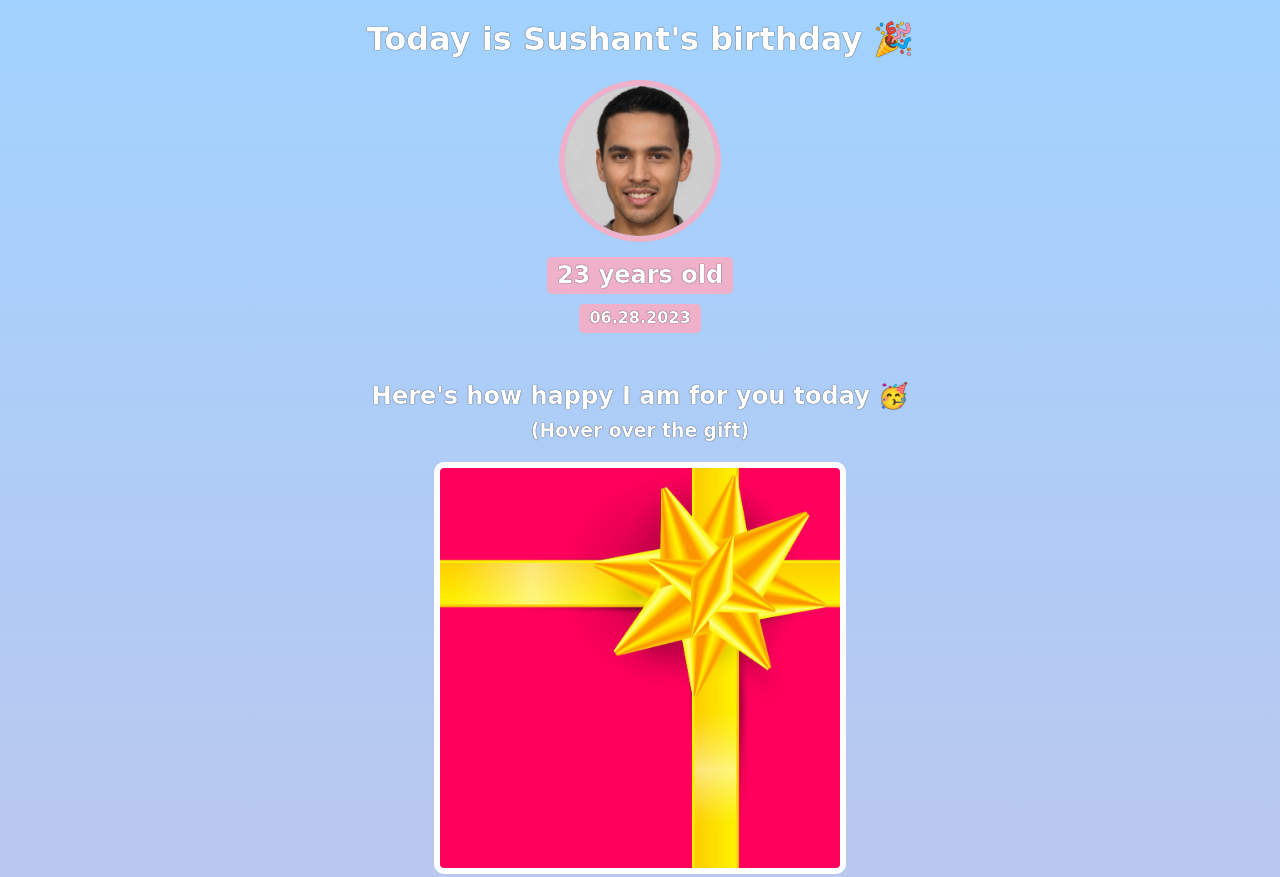
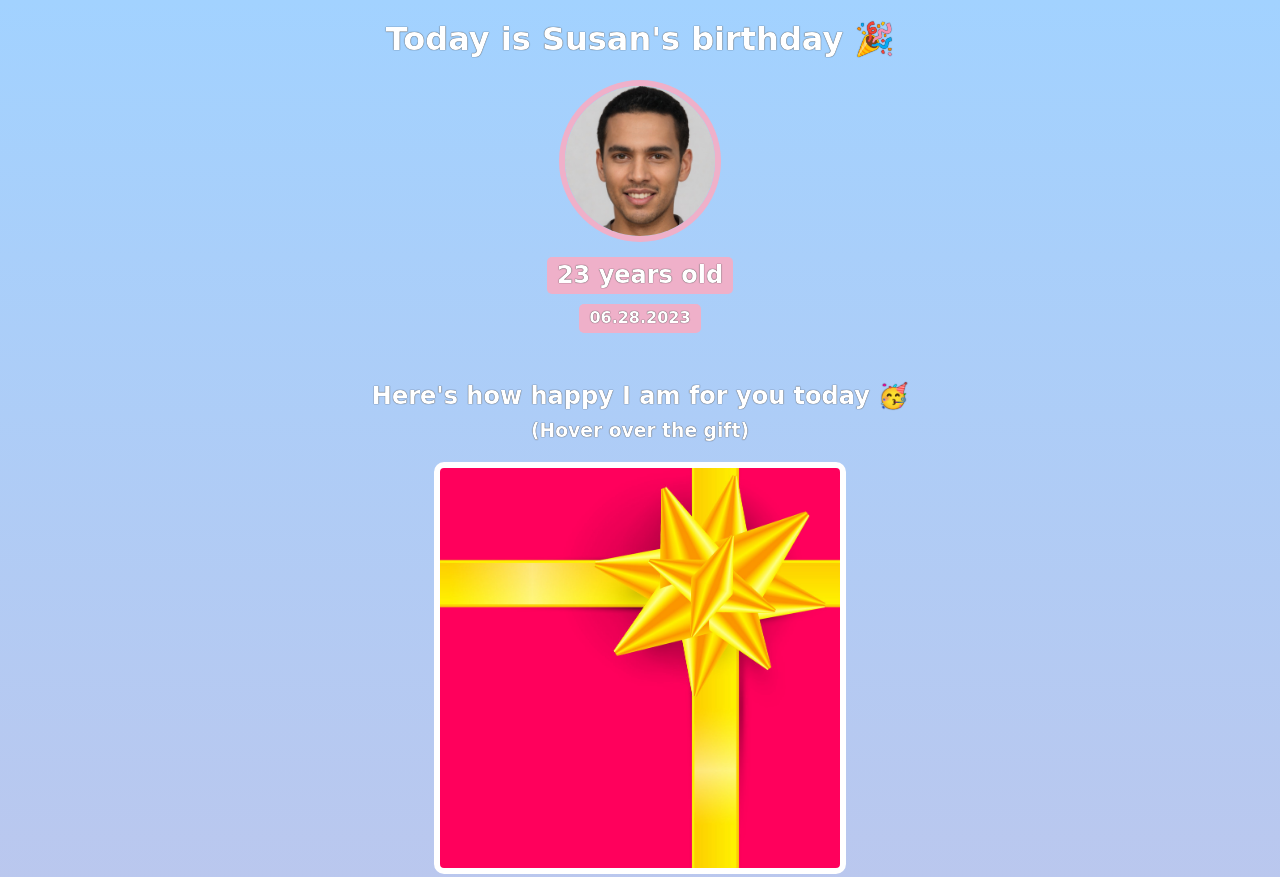
Before and after one commit to Sushant057/birthday-gift-site, a website built with Vite: page index.html in a window 1280 px wide. Shown: the top 877 px of the page. Built offline with nearby package versions, Linux system fonts and the light colour scheme; a web font is replaced by a local one.

Commit message:
change the name to Susan

```diff
--- a/index.html
+++ b/index.html
@@ -7,7 +7,7 @@
     </head>
     <body>
         <div id="header">
-            <h1>Today is Sushant's birthday 🎉</h1>
+            <h1>Today is Susan's birthday 🎉</h1>
             <img id="bff-img" src="images/nick.jpg">
             <h2 id="bday-age">23 years old</h2>
             <h4 id="bday-date">06.28.2023</h4>
```
